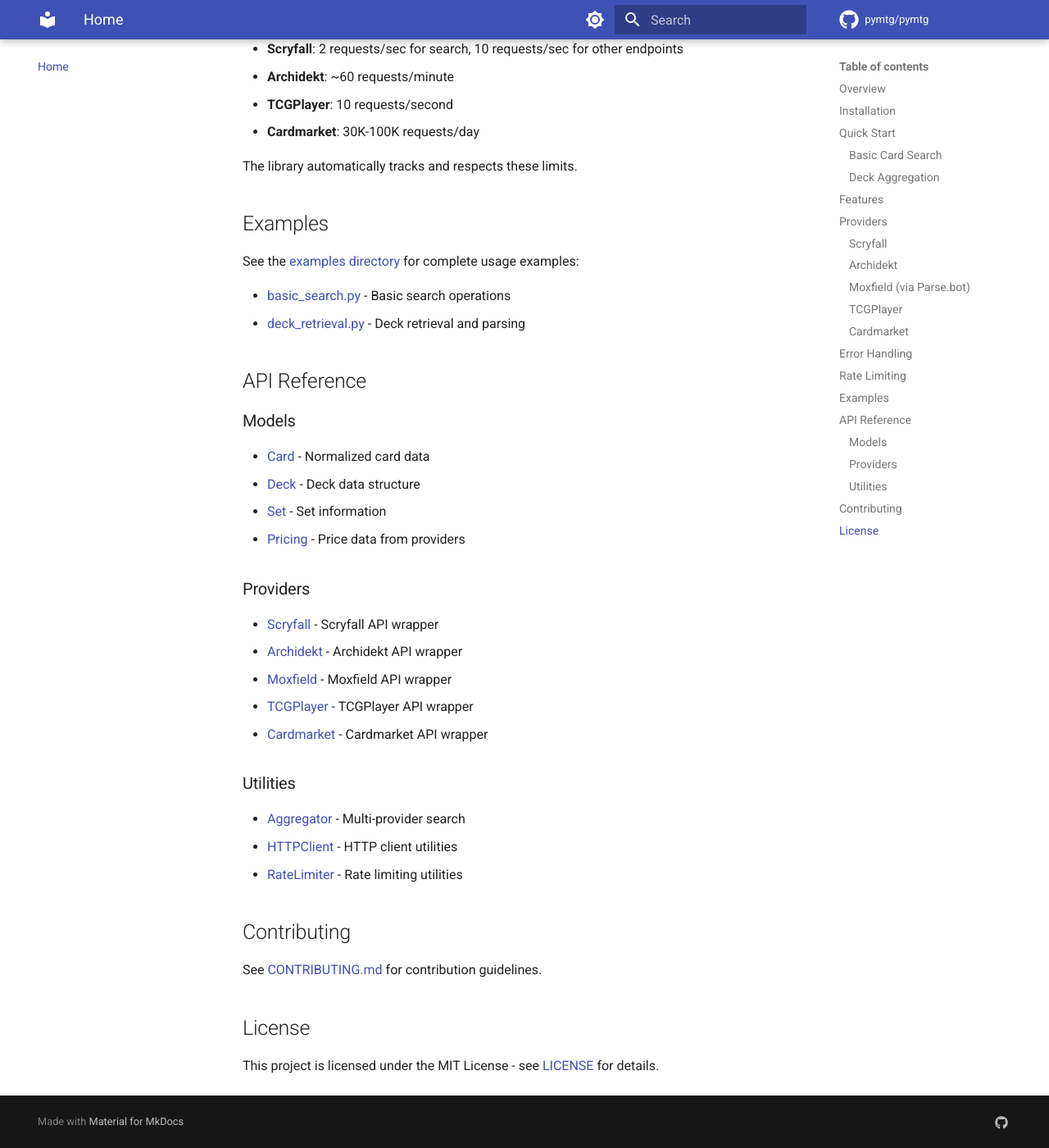
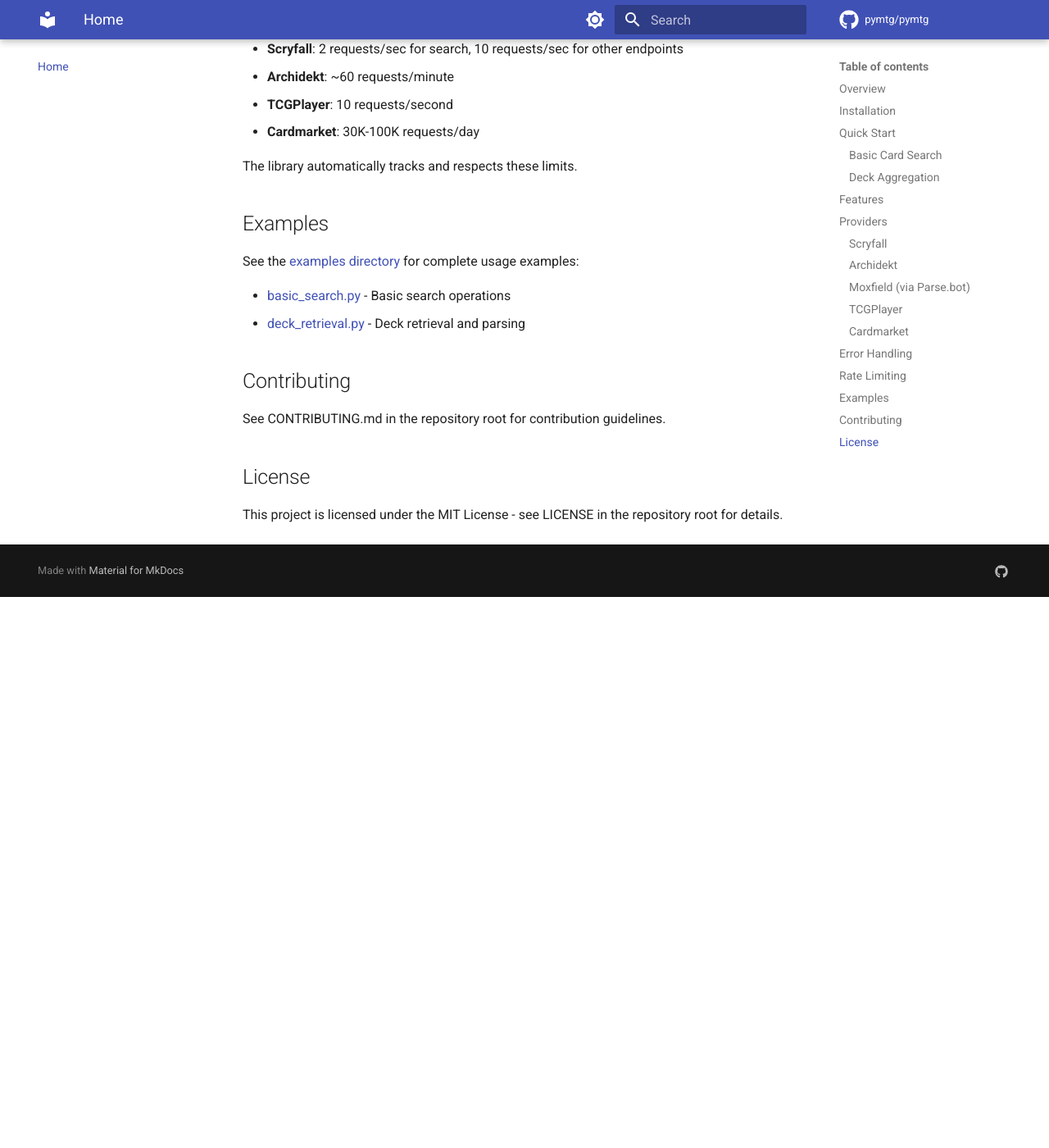
Before and after one commit to dmizelle/pymtg, an MkDocs documentation site: the page built from docs/index.md, in a window 1280 px wide and 1400 px high, scrolled down 3726 px. Shown: the whole window at 82% size. Built offline with MkDocs 1.6.1 and Material for MkDocs 9.7.7, drawn with Linux system fonts in a browser that asks for light colours; comment, search, counter and statistics services are not loaded; after the commit the page ends 4454 px from its top, so only the background shows below that.

Commit message:
fix(docs): remove broken API reference links from index.md
Remove links to non-existent documentation files (models/card.md,
providers/scryfall.md, etc.) that were causing 404 errors.

Also fix CONTRIBUTING.md and LICENSE links to point to repository root
instead of relative paths that don't work in the docs build.

Co-authored-by: dmizelle <dmizelle@users.noreply.github.com>

```diff
--- a/docs/index.md
+++ b/docs/index.md
@@ -182,33 +182,11 @@
 - [basic_search.py](./examples/basic_search.py) - Basic search operations
 - [deck_retrieval.py](./examples/deck_retrieval.py) - Deck retrieval and parsing
 
-## API Reference
-
-### Models
-
-- [Card](models/card.md) - Normalized card data
-- [Deck](models/deck.md) - Deck data structure
-- [Set](models/set.md) - Set information
-- [Pricing](models/pricing.md) - Price data from providers
-
-### Providers
-
-- [Scryfall](providers/scryfall.md) - Scryfall API wrapper
-- [Archidekt](providers/archidekt.md) - Archidekt API wrapper
-- [Moxfield](providers/moxfield.md) - Moxfield API wrapper
-- [TCGPlayer](providers/tcgplayer.md) - TCGPlayer API wrapper
-- [Cardmarket](providers/cardmarket.md) - Cardmarket API wrapper
-
-### Utilities
-
-- [Aggregator](search/aggregator.md) - Multi-provider search
-- [HTTPClient](utils/http.md) - HTTP client utilities
-- [RateLimiter](utils/rate_limiting.md) - Rate limiting utilities
 
 ## Contributing
 
-See [CONTRIBUTING.md](../CONTRIBUTING.md) for contribution guidelines.
+See CONTRIBUTING.md in the repository root for contribution guidelines.
 
 ## License
 
-This project is licensed under the MIT License - see [LICENSE](../LICENSE) for details.
+This project is licensed under the MIT License - see LICENSE in the repository root for details.
```
